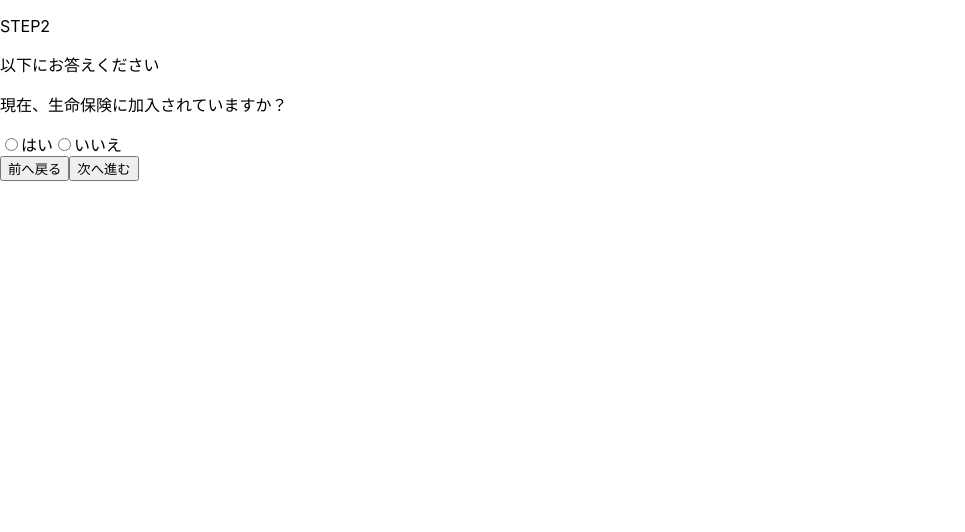
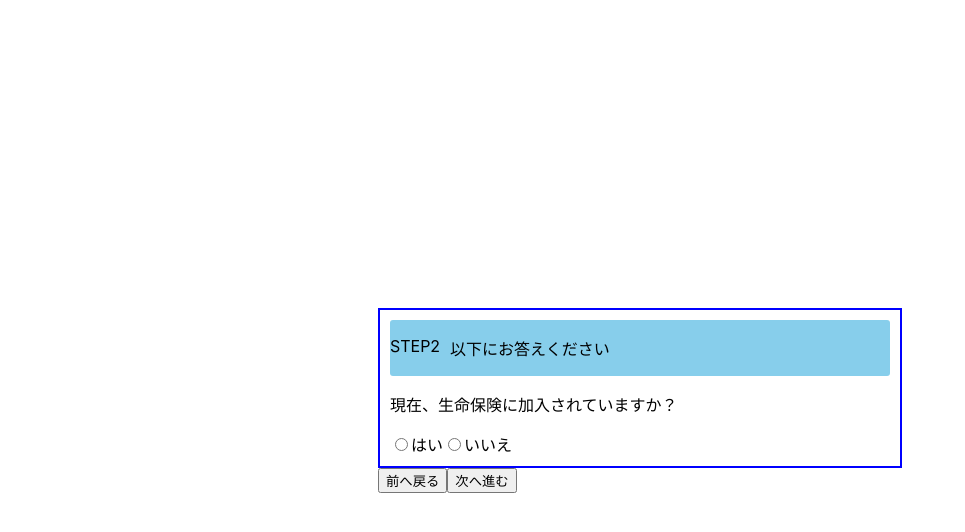
Before and after one commit to takuya2222/reacthomework2-2, a React (Create React App) app: page /questions in a window 1280 px wide. Shown: the top 532 px of the page, without its empty margins (0-965 px from the left). Built offline with nearby package versions, Linux system fonts and the light colour scheme.

Commit message:
react2-1課題完成

```diff
--- a/package.json
+++ b/package.json
@@ -3,9 +3,13 @@
   "version": "0.1.0",
   "private": true,
   "dependencies": {
+    "@chakra-ui/react": "^2.2.4",
+    "@emotion/react": "^11",
+    "@emotion/styled": "^11",
     "@testing-library/jest-dom": "^5.16.4",
     "@testing-library/react": "^13.3.0",
     "@testing-library/user-event": "^13.5.0",
+    "framer-motion": "^4",
     "react": "^18.2.0",
     "react-dom": "^18.2.0",
     "react-router-dom": "^6.3.0",
--- a/src/components/Question3.jsx
+++ b/src/components/Question3.jsx
@@ -1,4 +1,5 @@
 import React from "react";
+import { Center } from "@chakra-ui/react";
 
 export const Question3 = (props) => {
   return (
--- a/src/pages/Consultation.jsx
+++ b/src/pages/Consultation.jsx
@@ -1,12 +1,18 @@
-import React from 'react'
-import { Link } from 'react-router-dom'
+import React from "react";
+import { Box, Button, Center, Flex,  Text } from "@chakra-ui/react";
+import { Link } from "react-router-dom";
 
 export const Consultation = () => {
   return (
-    <div>
-      <h1>-ご相談内容-</h1>
-
-      <textarea name="" id="" cols="30" rows="10"></textarea>
+    <Center h="100vh">
+      <Box display="block">
+        <Box border="2px solid blue" p={10} w={250}>
+          <Flex bg="skyblue">
+            <Text>STEP3</Text>
+            <Text ml={10}>ご相談内容</Text>
+          </Flex>
+          <textarea width="50%" name="" id="" cols="30" rows="10"></textarea>
+        </Box>
 
         <div>
           <Link to="/questions">
@@ -16,6 +22,8 @@ export const Consultation = () => {
             <button>次へ進む</button>
           </Link>
         </div>
-    </div>
-  )
-}
+
+      </Box>
+    </Center>
+  );
+};
--- a/src/pages/Profile.jsx
+++ b/src/pages/Profile.jsx
@@ -1,67 +1,73 @@
-import React, { useEffect, useRef, useState } from 'react'
-import { Link } from 'react-router-dom'
+import { Box, Center, Flex, Stack, Text } from "@chakra-ui/react";
+import React, { useEffect, useRef, useState } from "react";
+import { Link } from "react-router-dom";
 
 export const Profile = () => {
-  const birthYearRef = useRef(null)
-  const birthMonthRef = useRef(null)
-  const birthDayRef = useRef(null)
+  const birthYearRef = useRef(null);
+  const birthMonthRef = useRef(null);
+  const birthDayRef = useRef(null);
 
-  const [birthYear, setBirthYear] = useState()
-  const [birthMonth, setBirthMonth] = useState()
-  const [birthDay, setBirthDay] = useState()
+  const [birthYear, setBirthYear] = useState();
+  const [birthMonth, setBirthMonth] = useState();
+  const [birthDay, setBirthDay] = useState();
 
   const setYear = () => {
     for (let i = 1920; i <= new Date().getFullYear(); i++) {
-      const option = document.createElement('option')
-      const date = new Date(Date.UTC(i))
-      const jc = new Intl.DateTimeFormat('ja-JP-u-ca-japanese', {
-        year: 'numeric',
-      }).format(date)
-      option.value = `${i}（${jc}）`
-      option.text = `${i}（${jc}）`
-      birthYearRef.current.appendChild(option)
+      const option = document.createElement("option");
+      const date = new Date(Date.UTC(i));
+      const jc = new Intl.DateTimeFormat("ja-JP-u-ca-japanese", {
+        year: "numeric",
+      }).format(date);
+      option.value = `${i}（${jc}）`;
+      option.text = `${i}（${jc}）`;
+      birthYearRef.current.appendChild(option);
     }
-  }
+  };
 
   const setMonth = () => {
     for (let i = 1; i <= 12; i++) {
-      const option = document.createElement('option')
-      option.value = i
-      option.text = i
-      birthMonthRef.current.appendChild(option)
+      const option = document.createElement("option");
+      option.value = i;
+      option.text = i;
+      birthMonthRef.current.appendChild(option);
     }
-  }
+  };
 
   const setDay = () => {
     for (let i = 1; i <= 31; i++) {
-      const option = document.createElement('option')
-      option.value = i
-      option.text = i
-      birthDayRef.current.appendChild(option)
+      const option = document.createElement("option");
+      option.value = i;
+      option.text = i;
+      birthDayRef.current.appendChild(option);
     }
-  }
+  };
 
-  const selectBirthYear = e => {
-    setBirthYear(e.target.value)
-  }
+  const selectBirthYear = (e) => {
+    setBirthYear(e.target.value);
+  };
 
-  const selectBirthMonth = e => {
-    setBirthMonth(e.target.value)
-  }
+  const selectBirthMonth = (e) => {
+    setBirthMonth(e.target.value);
+  };
 
-  const selectBirthDay = e => {
-    setBirthDay(e.target.value)
-  }
+  const selectBirthDay = (e) => {
+    setBirthDay(e.target.value);
+  };
 
   useEffect(() => {
-    setYear()
-    setMonth()
-    setDay()
-  }, [])
+    setYear();
+    setMonth();
+    setDay();
+  }, []);
 
   return (
+    <Center h="100vh">
       <div>
-      <h1>お客様の情報を入力してください</h1>
+        <Box border="2px solid blue" p={10} w={500}>
+          <Flex bg="skyblue">
+            <Text>STEP1</Text>
+            <Text ml={10}>お客様の情報を入力してください</Text>
+          </Flex>
           <p>性別</p>
           <input type="radio" name="sex" />
           <label htmlFor="">男性</label>
@@ -93,6 +99,7 @@ export const Profile = () => {
             ></select>
             日
           </label>
+        </Box>
 
         <div>
           <Link to="/questions">
@@ -100,5 +107,6 @@ export const Profile = () => {
           </Link>
         </div>
       </div>
-  )
-}
+    </Center>
+  );
+};
--- a/src/pages/Questions.jsx
+++ b/src/pages/Questions.jsx
@@ -1,27 +1,34 @@
 import React, { useState } from "react";
 import { Link } from "react-router-dom";
+import { Box, Center, Flex, Text } from "@chakra-ui/react";
+
 import { Question1 } from "../components/Question1";
 import { Question2 } from "../components/Question2";
 import { Question3 } from "../components/Question3";
 
 export const Questions = () => {
-  // const [isLifeInsurance, setIsLifeInsurance] = useState(false);
   const [isHospitalQuestion, setIsHospitalQuestion] = useState(false);
   const [isOperationQuestion, setIsOperationQuestion] = useState(false);
 
   return (
-    <div>
-      <div>
-        <p>STEP2</p>
-        <p>以下にお答えください</p>
-      </div>
+    <Center h="100vh">
+      <Box display="block">
+        <Box border="2px solid blue" p={10} w={500}>
+          <Flex bg="skyblue" br={3} borderRadius={3}>
+            <Text>STEP2</Text>
+            <Text ml={10}>以下にお答えください</Text>
+          </Flex>
 
           <div>
             <Question1 setIsHospitalQuestion={setIsHospitalQuestion} />
-        {isHospitalQuestion && <Question2 setIsOperationQuestion={setIsOperationQuestion} />}
-        {isOperationQuestion && <Question3 setIsOperationQuestion={setIsOperationQuestion} />}
+            {isHospitalQuestion && (
+              <Question2 setIsOperationQuestion={setIsOperationQuestion} />
+            )}
+            {isOperationQuestion && <Question3 />}
           </div>
+        </Box>
 
+        <div>
           <Link to="/">
             <button>前へ戻る</button>
           </Link>
@@ -29,5 +36,7 @@ export const Questions = () => {
             <button>次へ進む</button>
           </Link>
         </div>
+      </Box>
+    </Center>
   );
 };
```
Also changed, not shown: 1 other file (tests, documents, lock files or other folders). Lines whose indentation alone changed are shown as unchanged.
